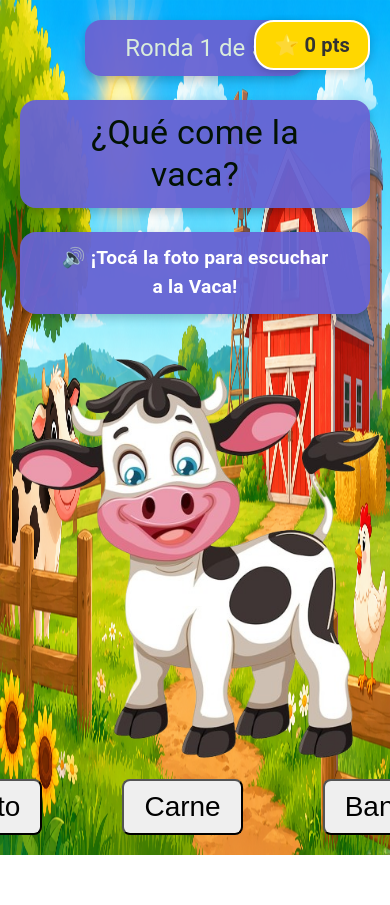
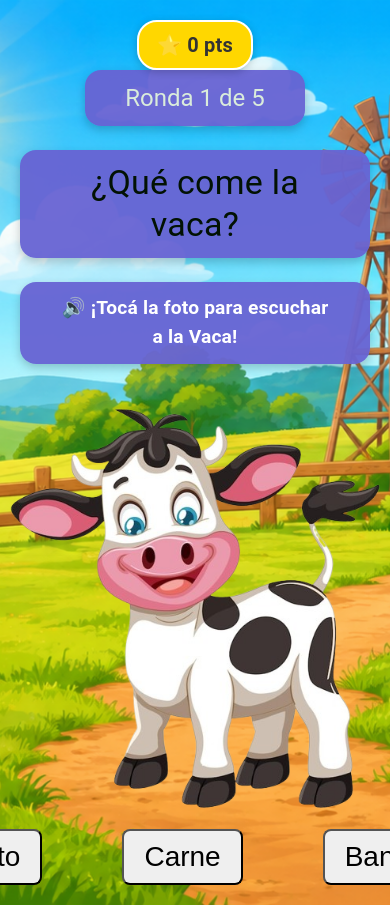
Before and after one commit to ESTIVI23/Proyecto-Final-Web, a React (Vite) app: page /juego1 in a window 390 px wide. Shown: the top 905 px of the page. Before the commit the page ends 855 px from the top, so only its background shows below. Built offline with nearby package versions, Linux system fonts and the light colour scheme.

Commit message:
Hacer Juego1 responsivo para celulares

```diff
--- a/src/pages/Juego1.jsx
+++ b/src/pages/Juego1.jsx
@@ -108,7 +108,7 @@ const Juego1 = () => {
     <Box
       sx={{
         backgroundImage: 'url(/imagenes/Granja.png)', // Ruta de la imagen en public/imagenes/granja.jpg
-        backgroundSize: '100% 100%',
+        backgroundSize: 'cover',
         backgroundPosition: 'center',
         backgroundRepeat: 'no-repeat',
         minHeight: '100vh',
@@ -124,9 +124,9 @@ const Juego1 = () => {
     >
       <Box
         sx={{
-          position: 'absolute',
-          top: '20px',
-          right: '20px',
+          position: { xs: 'relative', sm: 'absolute' },
+          top:{ sm: '20px' },
+          right: { sm: '20px' },
           backgroundColor: '#FFD700',
           color: '#333',
           padding: '8px 18px',
```
